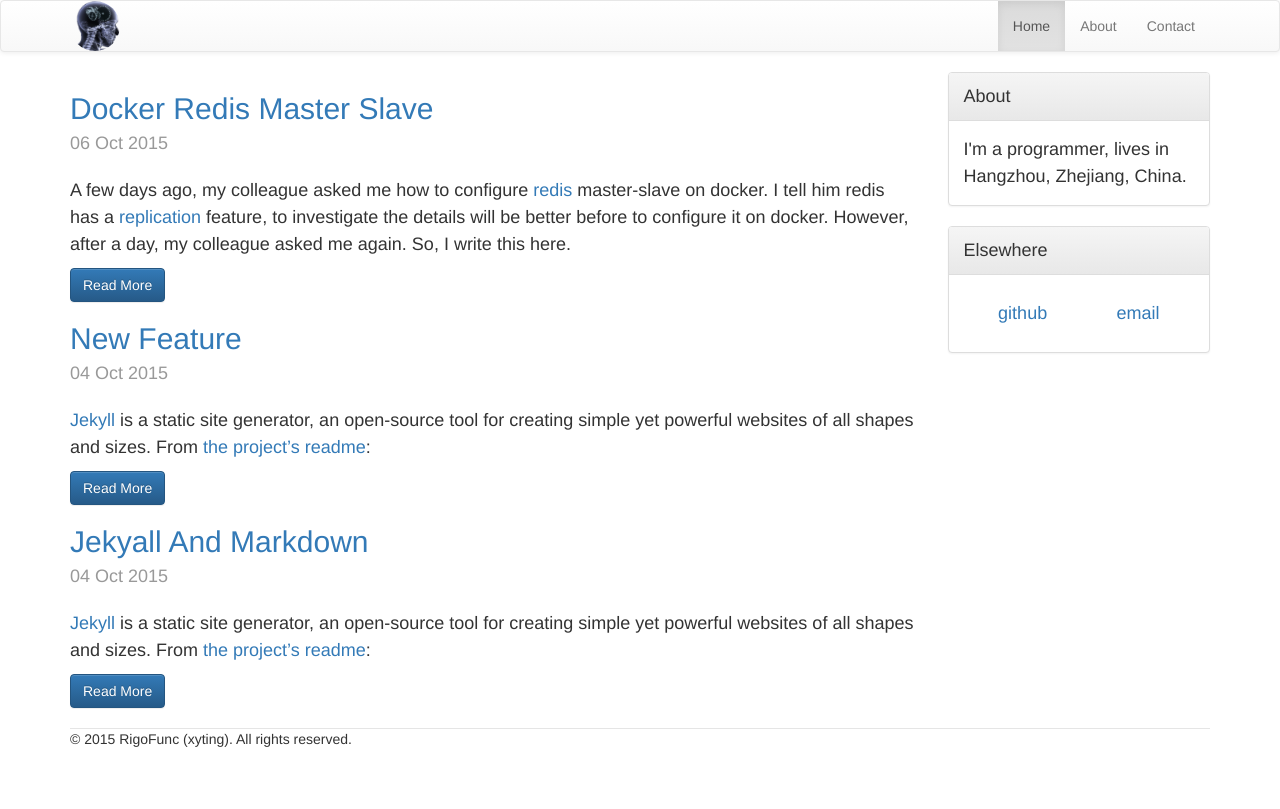
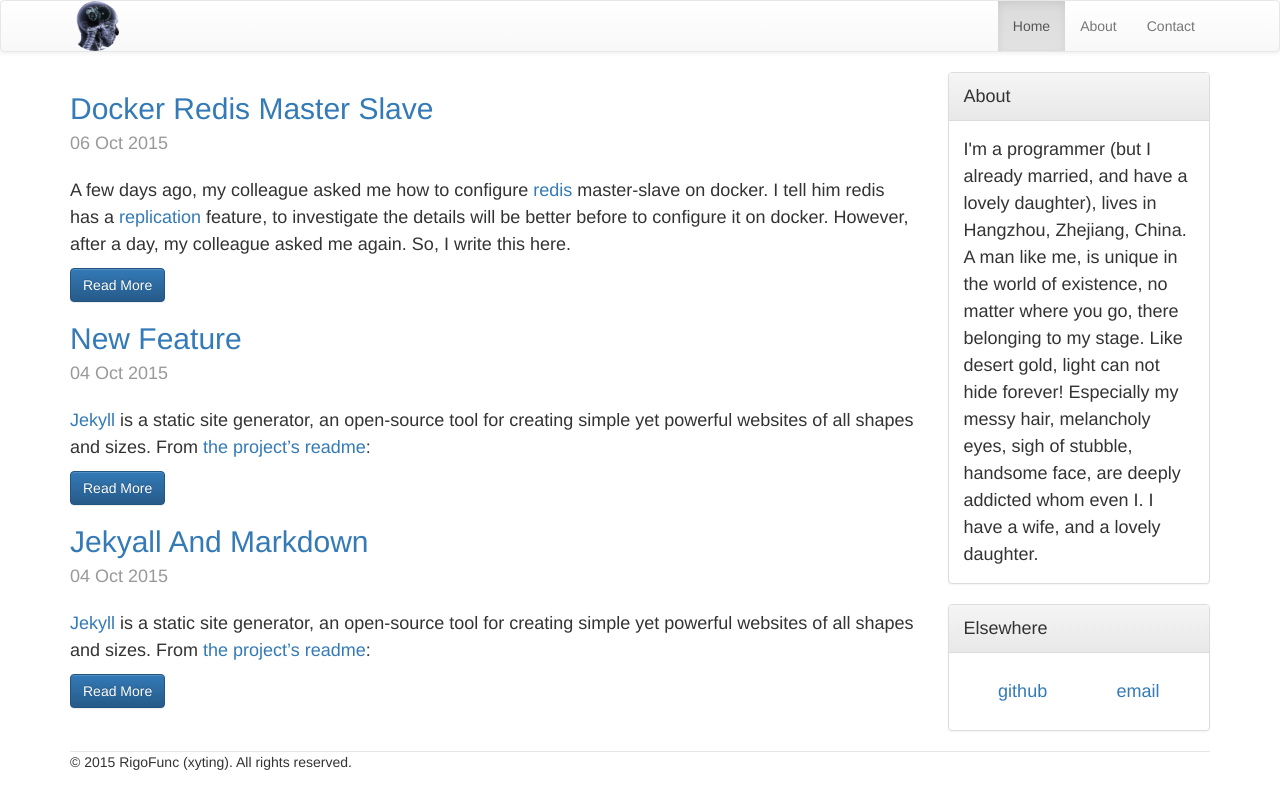
Before and after one commit to rigofunc/xyting.github.io, a Jekyll site: the page built from index.html, in a window 1280 px wide. Shown: the top 809 px of the page. Built offline with Jekyll 4.4.1, drawn with Linux system fonts in a browser that asks for light colours; Markdown is read by kramdown in place of the engine named in the settings; the list of posts is cut into pages by our own code.

Commit message:
update about me information

```diff
--- a/_config.yml
+++ b/_config.yml
@@ -4,7 +4,10 @@ markdown: redcarpet
 highlighter: pygments
 paginate: 5
 github: https://www.github.com/xyting
-about: I'm a programmer, lives in Hangzhou, Zhejiang, China.
+about: I'm a programmer (but I already married, and have a lovely daughter), lives in Hangzhou, Zhejiang, China.
+diff: A man like me, is unique in the world of existence, no matter where you go, there belonging to my stage.
+      Like desert gold, light can not hide forever!
+      Especially my messy hair, melancholy eyes, sigh of stubble, handsome face, are deeply addicted whom even I.  I have a wife, and a lovely daughter.
 urls:
     - text: github
       url: https://github.com/xyting
--- a/_layouts/default.html
+++ b/_layouts/default.html
@@ -48,6 +48,8 @@
           </div>
           <div class="panel-body">
             {{ site.about }}
+
+            {{ site.diff }}
           </div>
         </div>
         <div class="panel panel-default">
```
